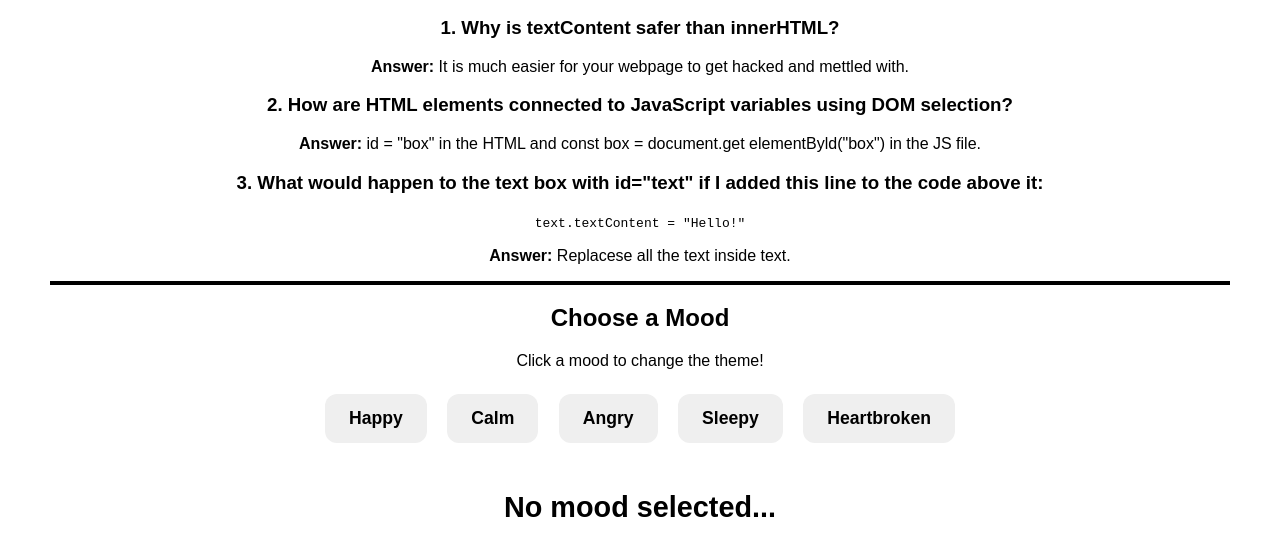
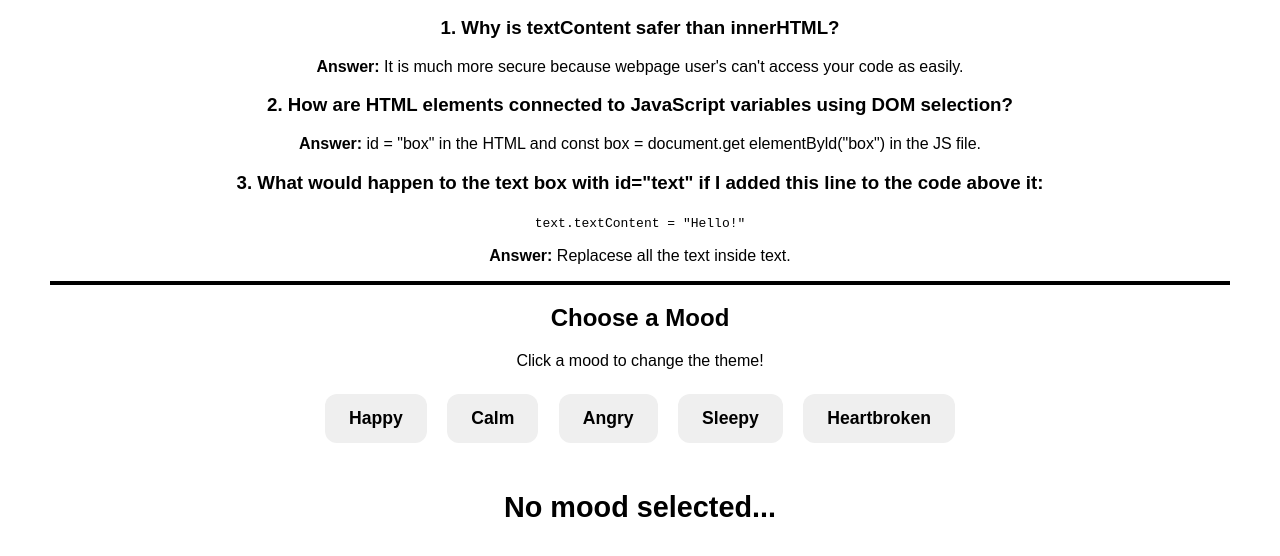
Before and after one commit to JehuRacing008/Web114-JavaScript, a plain HTML site: page Moody/moodSwitcher.html in a window 1280 px wide. Shown: the part 188-744 px from the top of the page. Drawn offline with Linux system fonts and the light colour scheme.

Commit message:
Update moodSwitcher.html
Changed one of my answers.

```diff
--- a/Moody/moodSwitcher.html
+++ b/Moody/moodSwitcher.html
@@ -15,7 +15,7 @@
     <h2>JavaScript Questions</h2>
 
     <h3>1. Why is textContent safer than innerHTML?</h3>
-    <p><strong>Answer:</strong> It is much easier for your webpage to get hacked and mettled with.</p>
+    <p><strong>Answer:</strong> It is much more secure because webpage user's can't access your code as easily.</p>
 
     <h3>2. How are HTML elements connected to JavaScript variables using DOM selection?</h3>
     <p><strong>Answer:</strong> id = "box" in the HTML and const box = document.get elementByld("box") in the JS file.</p>
```
